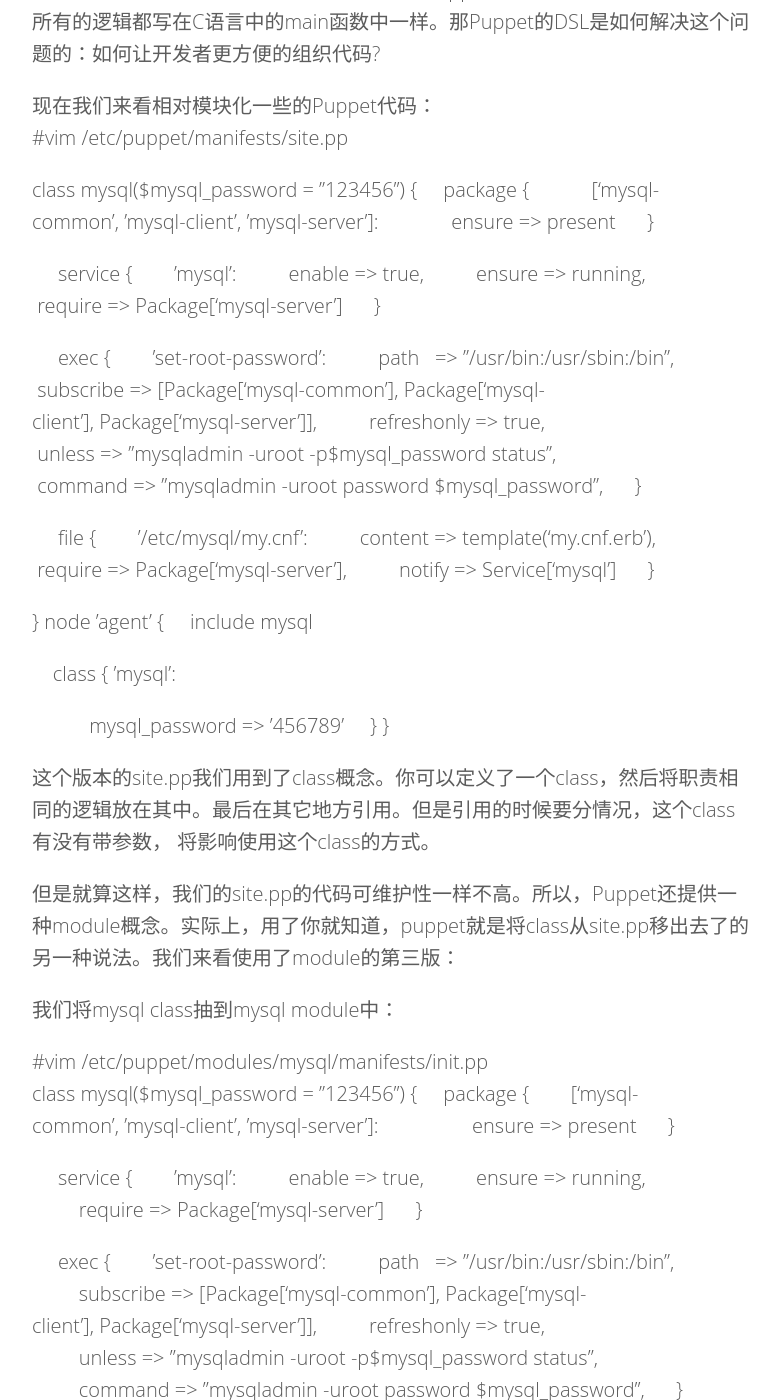
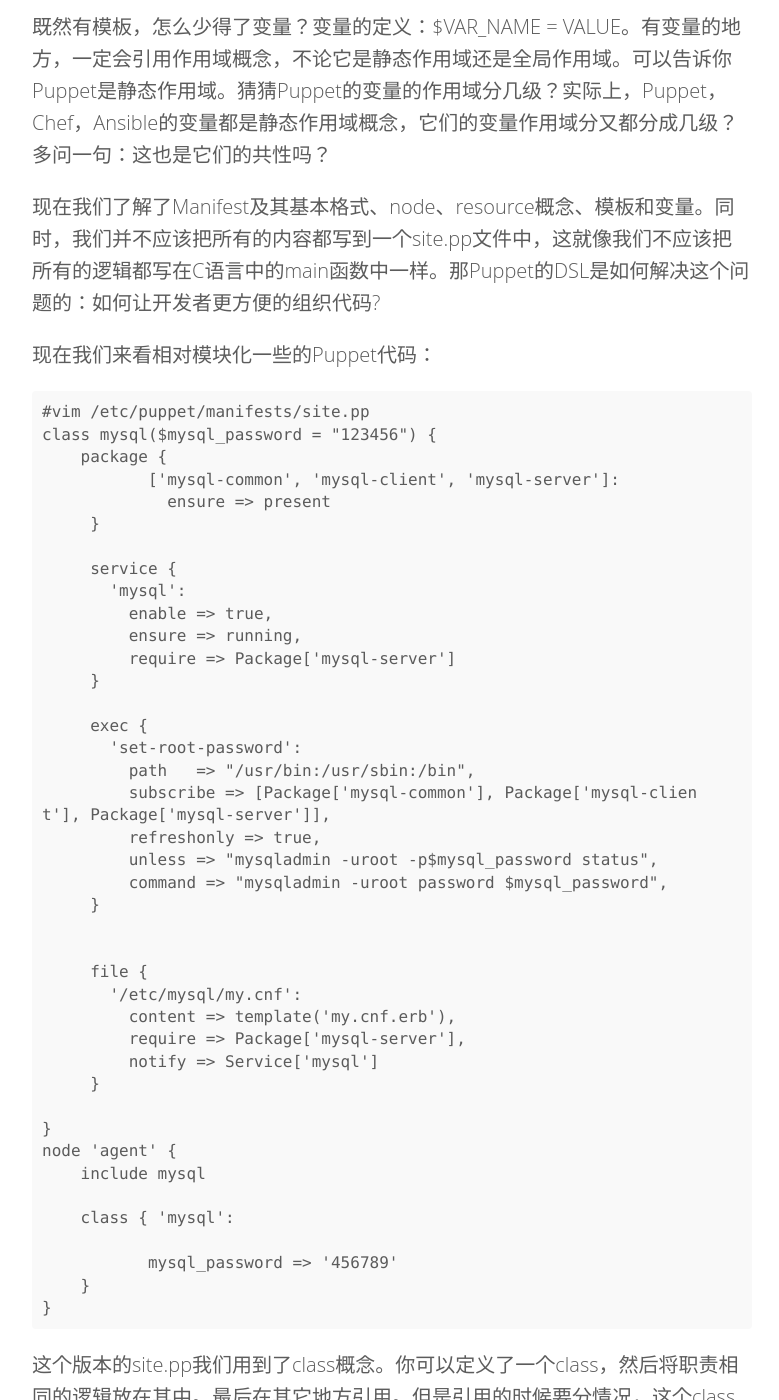
Before and after one commit to stayfoolish666/zacker330.github.io, a Jekyll site: the page built from _posts/2016-1-2-the-nature-of-ansible-puppet-chef.md, in a window 1280 px wide and 1400 px high, scrolled down 5802 px. Shown: the whole window, without its empty margins (248-1027 px from the left). Built offline with Jekyll 4.4.1, drawn with Linux system fonts in a browser that asks for light colours; comment, search, counter and statistics services are not loaded; some of the changed text lies outside the part shown.

Commit message:
update about,disqus

````diff
--- a/_config.yml
+++ b/_config.yml
@@ -18,10 +18,10 @@ google-analytics:
 
 # Disqus
 disqus:
-  id:               "your-id"
+  id:               "showme-codes"
 
 # URL
-url:                "https://zacker330.github.io"
+url:                "https://showme.codes"
 #url:               "localhost:4000"
 baseurl:            ""
 
@@ -49,6 +49,8 @@ nav:
     url:            "/tags"
   - name:           "Github"
     url:            "https://github.com/zacker330"
+  - name:           "老博客"
+    url:            "https://my.oschina.net/zjzhai"
 
 
 
--- a/_includes/duoshuo.html
+++ /dev/null
@@ -1,13 +0,0 @@
-
-<div class="ds-thread" data-thread-key="{{ page.url }}" data-title="{{page.title}}" data-url="{{ site.url }}{{ page.url }}"></div>
-<script type="text/javascript">
-var duoshuoQuery = {short_name:"showmecodes"};
-	(function() {
-		var ds = document.createElement('script');
-		ds.type = 'text/javascript';ds.async = true;
-		ds.src = (document.location.protocol == 'https:' ? 'https:' : 'http:') + '//static.duoshuo.com/embed.js';
-		ds.charset = 'UTF-8';
-		(document.getElementsByTagName('head')[0]
-		 || document.getElementsByTagName('body')[0]).appendChild(ds);
-	})();
-	</script>
--- a/_includes/header.html
+++ b/_includes/header.html
@@ -10,6 +10,5 @@
     <a href="{{ nav.url | prepend: site.baseurl }}">{{ nav.name }}</a>
     {% endif %}
     {% endfor %}
-    <a target="_blank" href="https://my.oschina.net/zjzhai">老博客</a>
   </nav>
 </header>
--- a/_layouts/post.html
+++ b/_layouts/post.html
@@ -27,15 +29,21 @@ layout: default
   {{ content }}
 
 
+  {% if page.comments != false  %}
+  {% include disqus.html %}
+  {% endif %}
+
+  <p>
+  <b>End</b>
   {% if page.share != false %}
   <div class="post-share">
     <hr>
     {% include share.html %}
   </div>
   {% endif %}
-
-  {% if page.comments != false  %}
-  {% include duoshuo.html %}
+  {% if page.wepay != false  %}
+    <hr>
+  <b>为你的收获买单</b>
+  <img src="{{ site.baseurl }}/assets/images/WechatIMG1.jpeg" width="240px" height="340px"/>
   {% endif %}
-
 </div>
--- a/_posts/2016-1-2-the-nature-of-ansible-puppet-chef.md
+++ b/_posts/2016-1-2-the-nature-of-ansible-puppet-chef.md
@@ -21,29 +20,26 @@ share: true
 
 但是当我翻了不少文章后依然没有结果。所以，我决定自己去找它们的共性，并记录下来。
 
-自制一个自动化运维工具
+## 自制一个自动化运维工具
 
 但是要从多个相似的东西中找到共性，似乎需要同时很熟悉它们。但是我没有那么多时间。所以，我选择了另一种方法：在大脑中预想自己去实现一套自动化运维工具。但问题是，我都不知道“自动化运维工具要实现哪些功能。
 
 那我就先把目标降低一些，把问题简化一下：将我最初的“印象”实现自动化了。我能想到的就是写一个bash脚本：
 
+```bash
 ssh ....
-
 apt-get install -y java
-
 apt-get -y nginx
-
 scp ..
+```
 
 好，现在将问题难度加大：对多台服务器进行同样的操作。我能到想就是将所有的服务器的IP放在一个数组里，然后用for循环执行。问题来了，如果我对服务器已经执行了一次命令时可能会失败，我再想执行第二次怎么办呢？这时，我们可以在bash脚本里加上if语句，如果安装了java就不安装第二次了。
 
 显然现实中还会有很多问题，如：
 
-反向配置问题，这时，我们应该另写一个bash脚本来解决这个反向的问题？如果采用这种方案，我们bash脚本数量上升到一定程度，如何管理这些脚本及它们之间的关系，这个方案带来的新的复杂性将会成为我们的新问题；
-
-服务器上操作系统的兼容性问题：不同的操作系统，我们的bash命令会不同；
-
-软件的版本升级或降级问题等等。
+* 反向配置问题，这时，我们应该另写一个bash脚本来解决这个反向的问题？如果采用这种方案，我们bash脚本数量上升到一定程度，如何管理这些脚本及它们之间的关系，这个方案带来的新的复杂性将会成为我们的新问题；
+* 服务器上操作系统的兼容性问题：不同的操作系统，我们的bash命令会不同；
+* 软件的版本升级或降级问题等等。
 
 面对这些问题，我们是可以每次都用bash解决，但是这样始终不是个办法。因为，bash对于建立一个自动化运维工具过于底层。说到这句话，你应该很容易就想到设计一种DSL。到这个点，我觉得我们的方向已经明朗。Puppet, Chef和Ansible都分别采用不同的DSL。而这种DSL是需要编译成服务器可执行的东西的。什么东西是可执行的？目前，我们假设这个东西是bash脚本。
 
@@ -95,12 +86,12 @@ Puppet的主控机器(Server)称为Puppet master，受控机器(client)称为Pu
 
 在生产环境并不一定采取这样的手工认证。
 
-DSL的设计与编译1
+### DSL的设计与编译1
 
 Puppet的DSL称为Manifest ，以.pp为文件扩展名。像其它编程语言一样，它也有一个程序的入口，它默认放在：/etc/puppet/manifests/site.pp ：
 
 
-
+```
   #vim /etc/puppet/manifests/site.pp
 
  node 'mysqlserver.example.com' {
@@ -136,10 +127,11 @@ Puppet的DSL称为Manifest ，以.pp为文件扩展名。像其它编程语言
          }
     }
 
-
+```
 
 Manifest的基本格式：
 
+```
 node NODENAME{
         RESOURCE { NAME:
             ATTRIBUTE => VALUE,
@@ -147,43 +139,45 @@ node NODENAME{
         }
 
     }
-
+```
 
 Nodename实际上就是节点的hostname。这里有个提问：为什么不直接使用IP呢？Resource代表的是资源，也就是Puppet将节点内所有的东西都当作资源。具体细节，我们稍后会讲到。
 
-如何组织成百上千台机器
+### 如何组织成百上千台机器
 
 如果我要控制1000台机器是不是意味着我要在site.pp中写1000个 节点 node NODENAME{…}呢？答案是肯定的。
 
-DSL的设计与编译2
+### DSL的设计与编译2
 
 我们注意到`node`节点中所包含的所有内容，本质上都是在描述这个node的状态，如：
 
+```
 service { 'mysql':
-
      enable => true,
-
      ensure => running
-
 }
+```
 
 指的是`service mysql`这个Resource的状态是可用的且正在运行的。Puppet中内建了不少Resource供给我们使用，如：file，exec, package等。但是当Puppet内建的Resource不够用了呢？所以，它应该支持resource的扩展。以此类推，所有的自动化运维工具都应该支持此类扩展。
 
 同时，Puppet提供了模板机制。Puppet的模板模式使用的是Ruby的ERB。你将`.erb`的文件放在`/etc/puppet/templates`后，就可以在puppet的代码中使用`template('my.cnf.erb’)`：
 
- #vim /etc/puppet/templates/my.cnf.erb
+```
+     #vim /etc/puppet/templates/my.cnf.erb
     [mysql]
     ...
     ...
+```
+
 
 既然有模板，怎么少得了变量？变量的定义：$VAR_NAME = VALUE。有变量的地方，一定会引用作用域概念，不论它是静态作用域还是全局作用域。可以告诉你Puppet是静态作用域。猜猜Puppet的变量的作用域分几级？实际上，Puppet，Chef，Ansible的变量都是静态作用域概念，它们的变量作用域分又都分成几级？多问一句：这也是它们的共性吗？
 
 现在我们了解了Manifest及其基本格式、node、resource概念、模板和变量。同时，我们并不应该把所有的内容都写到一个site.pp文件中，这就像我们不应该把所有的逻辑都写在C语言中的main函数中一样。那Puppet的DSL是如何解决这个问题的：如何让开发者更方便的组织代码?
 
 现在我们来看相对模块化一些的Puppet代码：
+
+```
 #vim /etc/puppet/manifests/site.pp
-
-
 class mysql($mysql_password = "123456") {
     package {
            ['mysql-common', 'mysql-client', 'mysql-server']:
@@ -223,6 +217,7 @@ node 'agent' {
            mysql_password => '456789'
     }
 }
+```
 
 这个版本的site.pp我们用到了class概念。你可以定义了一个class，然后将职责相同的逻辑放在其中。最后在其它地方引用。但是引用的时候要分情况，这个class有没有带参数， 将影响使用这个class的方式。
 
@@ -230,6 +225,7 @@ node 'agent' {
 
 我们将mysql class抽到mysql module中：
 
+```
 #vim /etc/puppet/modules/mysql/manifests/init.pp
 class mysql($mysql_password = "123456") {
     package {
@@ -261,55 +257,41 @@ class mysql($mysql_password = "123456") {
      }
 
 }
+```
 
 在使用module之前，我们的文件结构是这样的：
 
+```
 |-- auth.conf
-
 |-- environments
-
 |-- files
-
 |-- manifests
-
 |   `-- site.pp
-
 |-- puppet.conf
-
 |-- templates
-
 |  `—my.cnf.erb
-
+```
 使用module后：
 
+```
 |-- auth.conf
-
 |-- environments
-
 |-- files
-
 |-- manifests
-
 |   `-- site.pp
-
 |-- modules
-
 |   `-- mysql
-
 |       |-- manifests
-
 |       |   `-- init.pp
-
 |       `-- templates
-
 |           `-- my.cnf.erb
-
 |-- puppet.conf
-
 `-- templates
+```
 
 定义了module，那怎么用呢？
 
+```
 #vim /etc/puppet/manifests/site.pp
 node 'agent' {
     include mysql
@@ -326,19 +308,15 @@ node 'agent_hostname'{
     create template mysql.cnf
 
 }
+```
 
-我的意思是为什么是以名词导向的描述性语言，而不是以动词为导向。然后，我就去找《配置管理最佳实践》。醒悟了，原来配置管理不是一两个工具就可以搞定。它是一个系统，包括六个核心职能：
+我的意思是为什么是以形容词导向的描述性语言，而不是以动词为导向。然后，我就去找《配置管理最佳实践》。醒悟了，原来配置管理不是一两个工具就可以搞定。它是一个系统，包括六个核心职能：
 
 1. 源代码管理
-
 2. 构建工程
-
 3. 环境配置
-
 4. 变更控制
-
 5. 发布工程
-
 6. 部署
 
 所以，我以前一直不理解自动化运维和自动化配置管理之间的区别。同时我看到了一些文章里：配置管理实际上就是状态管理，不论是服务器状态还是软件状态。
@@ -349,59 +327,55 @@ node 'agent_hostname'{
 
 到此，我们看到了Puppet已经回答了我们之前的四个问题。
 
-小结
+### 小结
 
 1. 如何与受控机器通信
+       采用C/S架构，使用HTTPS，agent向master申请证书。
+2. 如何组织成百上千台机器
+       在manifest中使用`node`关键字定义。
+3. DSL的设计与编译
+* 组织代码的方式
+         Puppet在manifest文件中定义node（受控节点），将所有node中的构件抽象为resource，我们可以给这个resource的attribute设置值。node下可以包含多个resource，这些resource共同构成了这个node的状态。但是不可能将所有的resource都写在一个文件中，再说一个manifest文件通常不止一个node。所以，所以，Puppet提供一种module和class机制，让你能将一些共同起到同一职责的resource打包到一起。class与module有什么不同呢？class可以直接写到manifest文件中，而module必须另外新建一个目录结构。这就是Puppet组织代码的方式。
+     *  深入学习：如果处理resource之间的关系问题，它们很有可能有依赖关系。class及module也会有同样的问题。if else及for呢？
 
-     采用C/S架构，使用HTTPS，agent向master申请证书。
 
-2. 如何组织成百上千台机器
-
-     在manifest中使用`node`关键字定义。
-
-3. DSL的设计与编译
-
-     * 组织代码的方式
-
-          Puppet在manifest文件中定义node（受控节点），将所有node中的构件抽象为resource，我们可以给这个resource的attribute设置值。node下可以包含多个resource，这些resource共同构成了这个node的状态。但是不可能将所有的resource都写在一个文件中，再说一个manifest文件通常不止一个node。所以，所以，Puppet提供一种module和class机制，让你能将一些共同起到同一职责的resource打包到一起。class与module有什么不同呢？class可以直接写到manifest文件中，而module必须另外新建一个目录结构。这就是Puppet组织代码的方式。
-
-          深入学习：如果处理resource之间的关系问题，它们很有可能有依赖关系。class及module也会有同样的问题。if else及for呢？
-
-     * 变量定义： $VAR_NAME = VALUE。
-
-          深入学习：了解变量的作用域
-
-     * 模板：使用ruby的erb文件
+* 变量定义： $VAR_NAME = VALUE
+     * 深入学习：了解变量的作用域
+* 模板：使用ruby的erb文件
 
 4. 如何得到执行结果
+       受控机器主动将执行结果发送给主控机器。
 
-     受控机器主动将执行结果发送给主控机器。
 
 它真的一定要有master才能用吗？不是的。Puppet提供了单机版的使用方法。具体请google: puppet apply。
 
-Chef
+## Chef
 
 Chef的中文意思是厨师。所以它将所有的受控机器看作“菜肴”。但是如果我们不给告诉它菜谱（Cookbook），它是不会给我们做菜的。菜谱上都写着什么呢？是配方（Recipe）。所以，我们把recipe一个个的写到Cookbook中，最后交给Chef。
 
+![chef]({{ site.baseurl }}/assets/images/200452_Kjo0_181141.jpg)
 
 
 Chef同样是C/S架构，C与S也是使用HTTPS进行通信的。同样的，正因为这样，我们可能重用学习Puppet的pattern来学习Chef。但是因为Chef的C/S模式的投资回报率太低了，所以，我坚持一段时间后，就放弃了。和Puppet一样，Chef也提供了单机版：Chef-solo。
 
+![chef]({{ site.baseurl }}/assets/images/200518_ZM1Y_181141.png)
+
+## Ansible
+
+![chef]({{ site.baseurl }}/assets/images/200546_JdP1_181141.png)
 
 
-Ansible
-
-
-
-Ansible说是agentles（去客户端）的。但是实际上，它要求受控机器上装有SSH及Python，并且装了python-simplejson包。实际上，我们现在的机器基本上默认都已经安装这些。所以，在使用Ansible时，你不需要特意准备一台机器做为主控服务器。只要你想，任何机器随时都可以变成主控机器。
+Ansible说是agentless（去客户端）的。但是实际上，它要求受控机器上装有SSH及Python，并且装了python-simplejson包。实际上，我们现在的机器基本上默认都已经安装这些。所以，在使用Ansible时，你不需要特意准备一台机器做为主控服务器。只要你想，任何机器随时都可以变成主控机器。
 
 关于Ansible的安装看文档就好了。与Chef和Puppet不同的是，Ansible组织受控机器的那部分逻辑抽来单独放，叫Inventory。它是一个ini格式的文件，如hosts：
 
+```
 [web]
 192.168.33.10
 
 [db]
 192.168.33.11
+```
 
 文件名和路径都任意，但是建议使用表意的名字及合适的路径。
 
@@ -410,7 +384,7 @@ Puppet和Chef都自己做了一套DSL，然后再自己写编译器，但是Ansi
 了解yaml文件格式后，接着就是理解Ansible的隐喻了。Ansible是导演，将所有的受控机器理解为演员。而我们开发者则是编剧。我们只要把剧本(playbook)写好，Ansible拿剧本再与Invenstory一对上号，演员只会按照剧本上的如实发挥，不会有任何的个人发挥。
 
 好，我们就来写第一版本的playbook.yml（路径和名字都可自定义）：
-
+```
 ---
 - hosts: web
   tasks:
@@ -438,6 +412,7 @@ Puppet和Chef都自己做了一套DSL，然后再自己写编译器，但是Ansi
 [mysql]
 ...
 passowrd={{mysql_password}}
+```
 
 我们的剧本包括两个演员：web，db。它们都对应哪些受控机器呢？看Invenstory文件就知道了。那这些演员都要做哪些事情呢？看tasks，它下面跟的是一个列表。像`yum`，`apt`，`template`，`service`，被称为module，类似于Puppet的resource和Chef的recipe。Ansible本身提供了不少module，但是想都不用想，一定不能满足所有项目的需求，所以，你可以开发自己的module。
 
@@ -445,24 +420,21 @@ passowrd={{mysql_password}}
 
 同样的，我们可以不能容忍把所有的task都写在一个文件里。Ansible是如何组织代码的呢？Ansible提出role的概念。是的，扮演共同职责的task，我们把它们归到同一个role中。所以，我们文件结构也变了，由原来的只有两个文本文件，到现在需要新建目录了：
 
+```
 ├── hosts
-
 ├── playbook.yml
-
 └── roles
-
     └── mysql
-
         ├── tasks
-
         │   └── main.yml
-
         └── templcates
 
             └── my.cnf.j2
+```
 
 这时，playbook.yml：
 
+```
     ---
     - hosts: web
       tasks:
@@ -474,9 +446,10 @@ passowrd={{mysql_password}}
         mysql_password: '123456'
       roles:
         - mysql
-
+```
 而main.yml:
 
+```
 - name: install mysql
   yum: name={{item}}
   with_items:
@@ -489,6 +462,7 @@ passowrd={{mysql_password}}
 
 - name: start service
   service: name=mysql state=started
+```
 
 就是task和role之间的关系。那task之间的关系，role之间的关系呢？
 
@@ -496,35 +470,21 @@ Ansible的DSL就是这样组织代码的。最后一个问题如何得到执行
 
 Ansible的入门非常简单。
 
-小结
+### 小结
 
-1. 如何与受控机器通信
+1. 如何与受控机器通信: 只要主控机器与受控机器双方将有SSH
+2. 如何组织成百上千台机器: 使用Invenstory管理
+3. DSL的设计与编译
+  *  组织代码的方式
+       Ansible Language的入口就是playbook。你可以直接在playbook里加`tasks`。很自然，我们想到的这个tasks里是一批小task。事实的确是这样，但是在Ansible中，它叫module。但是，我们不希望所有的task写在同一个文件中，这时，Ansible的role机制就起作用了。你可以把完成同一职责的一批放在一个role中就好了。
+       *   深入学习：module之间的依赖问题，if-else问题
+  *  变量定义：不同的级别有不同的定义方法
+       *  深入学习：了解变量的作用域
+  *  模板：使用Jinja2
+4. 如何得到执行结果
+       受控机器主动将执行结果发送给主控机器。
 
-     只要主控机器与受控机器双方将有SSH
-
-2. 如何组织成百上千台机器
-
-     使用Invenstory管理
-
-3. DSL的设计与编译
-
-     * 组织代码的方式
-
-          Ansible Language的入口就是playbook。你可以直接在playbook里加`tasks`。很自然，我们想到的这个tasks里是一批小task。事实的确是这样，但是在Ansible中，它叫module。但是，我们不希望所有的task写在同一个文件中，这时，Ansible的role机制就起作用了。你可以把完成同一职责的一批放在一个role中就好了。
-
-          深入学习：module之间的依赖问题，if-else问题
-
-     * 变量定义：不同的级别有不同的定义方法
-
-          深入学习：了解变量的作用域
-
-     * 模板：使用Jinja2
-
-4. 如何得到执行结果
-
-     受控机器主动将执行结果发送给主控机器。
-
-总结
+## 总结
 
 面对层出不穷的新编程语言、新框架、新概念，我们程序员总是学不完。诚然，我假设大家都爱学习，但是，我们更需要问：学到的这些东西，到底属于解决域还是问题域。所以，来了新东西，我总是要问这东西解决了什么问题？为什么它能解决，依据是什么？我们需要的是问题的本质和问题的解决模型，而不是别人葫芦里的药。
 
````
Also changed, not shown: other parts of _layouts/post.html (+2 -0 lines), other parts of _posts/2016-1-2-the-nature-of-ansible-puppet-chef.md (+10 -16 lines), about.md (+2 -3 lines), assets/images/200245_Z4A1_181141.png (added), assets/images/200305_RN4u_181141.png (added), assets/images/200452_Kjo0_181141.jpg (added), assets/images/200518_ZM1Y_181141.png (added), assets/images/200546_JdP1_181141.png (added), assets/images/WechatIMG1.jpeg (added).
